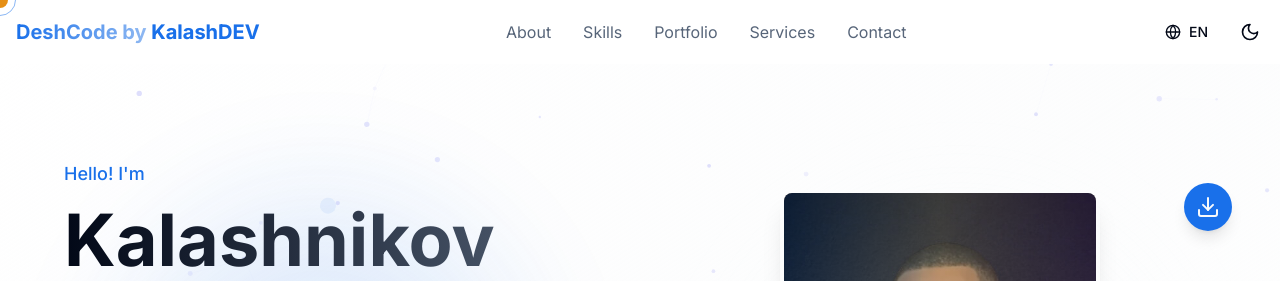
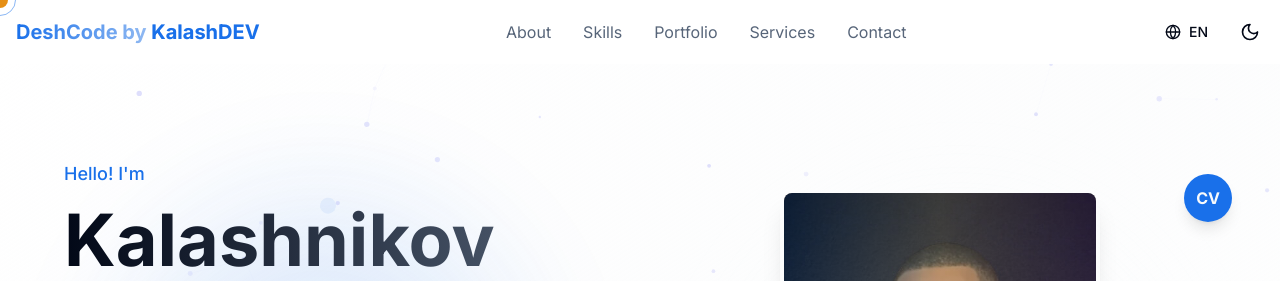
Before and after one commit to kalashbg-dev/DeshCodeLab, a Next.js app: page / in a window 1280 px wide. Shown: the top 281 px of the page. Built offline with nearby package versions, Linux system fonts and the light colour scheme.

Commit message:
New: Floating button on hero is now CV Button, En/Es

```diff
--- a/components/sections/hero.tsx
+++ b/components/sections/hero.tsx
@@ -168,14 +168,22 @@ export default function Hero() {
               </div>
 
               {/* Floating Elements */}
-              <a href={process.env.NEXT_PUBLIC_CV} target="_blank" rel="noopener noreferrer"><motion.div
-                animate={{ y: [-10, 10, -10] }}
-                transition={{ duration: 3, repeat: Number.POSITIVE_INFINITY }}
-                className="absolute -top-4 -right-4 bg-primary text-primary-foreground p-3 rounded-full shadow-lg"
-                whileHover={{ scale: 1.1 }}
-              >
-                <Download className="h-6 w-6" />
-              </motion.div></a>
+                <a
+                  href={language === "es" ? "/assets/ES_CV_Kalashnikov_Bello_FS.pdf" : "/assets/EN_CV_Kalashnikov_Bello_FS.pdf"}
+                  target="_blank"
+                  rel="noopener noreferrer"
+                >
+                  <motion.div
+                    animate={{ y: [-10, 10, -10] }}
+                    transition={{ duration: 3, repeat: Number.POSITIVE_INFINITY }}
+                    className="absolute -top-4 -right-4 bg-primary text-primary-foreground p-3 rounded-full shadow-lg
+                    hover:bg-accent hover:scale-110 transition-all duration-300
+                    active:bg-secondary active:scale-110 md:active:transform-none"
+                    whileHover={{ scale: 1.1 }}
+                  >
+                    <span className="font-bold">CV</span>
+                  </motion.div>
+                </a>
             </motion.div>
           </div>
         </div>
```
Also changed, not shown: 2 other files (tests, documents, lock files or other folders).
